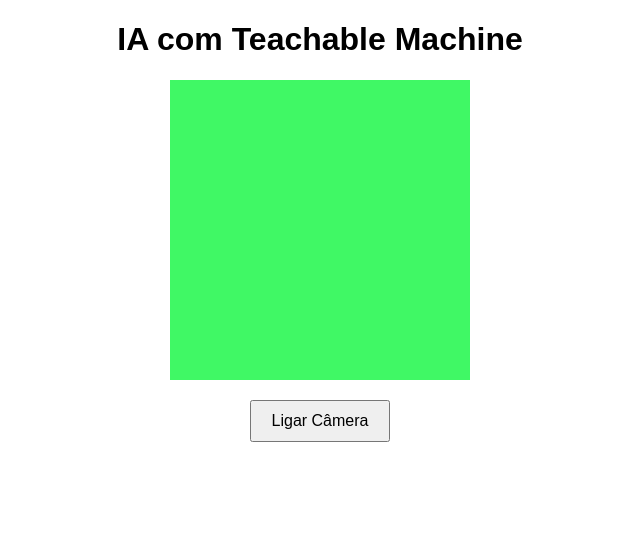
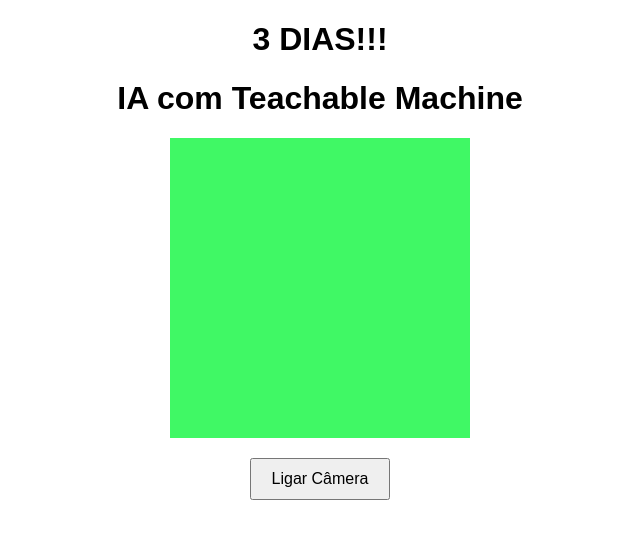
Before and after one commit to Isaac1244/testegit, a plain HTML site: page mao.html in a window 1280 px wide. Shown: the whole page, without its empty margins (320-960 px from the left). Drawn offline with Linux system fonts and the light colour scheme.

Commit message:
Adição de um título

```diff
--- a/mao.html
+++ b/mao.html
@@ -15,15 +15,21 @@
             height: 300px;
             margin: auto;
             background-color: #40f865;
+            image-rendering: pixelated;
+            transition: 0.5s;
         }
         button {
             padding: 10px 20px;
             margin-top: 20px;
             font-size: 16px;
         }
+        .tt {
+            font-size: 45px;
+        }
     </style>
 </head>
 <body>
+    <h1>3 DIAS!!!</h1>
     <h1>IA com Teachable Machine</h1>
 
     <div id="webcam-container"></div>
```
